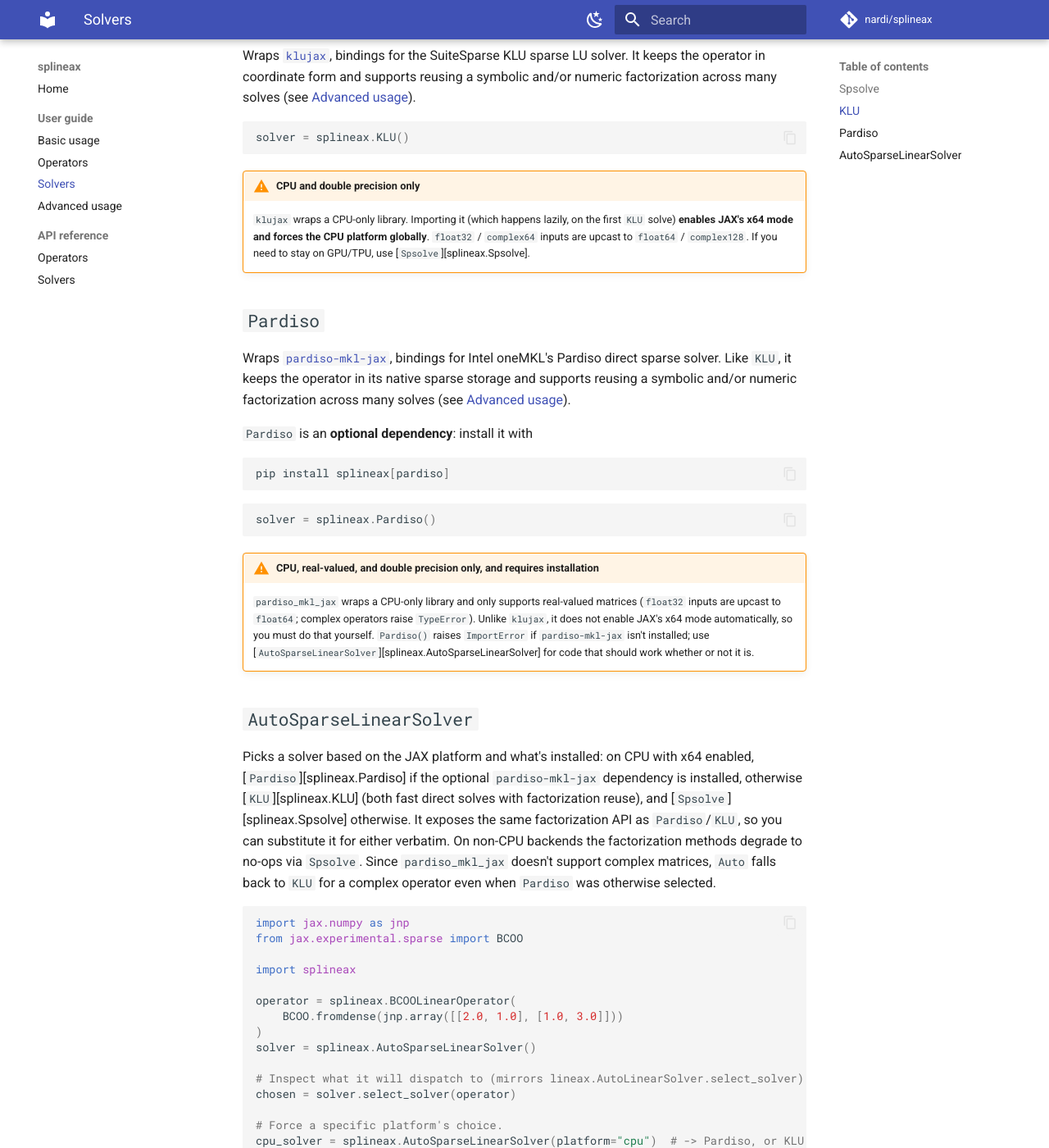
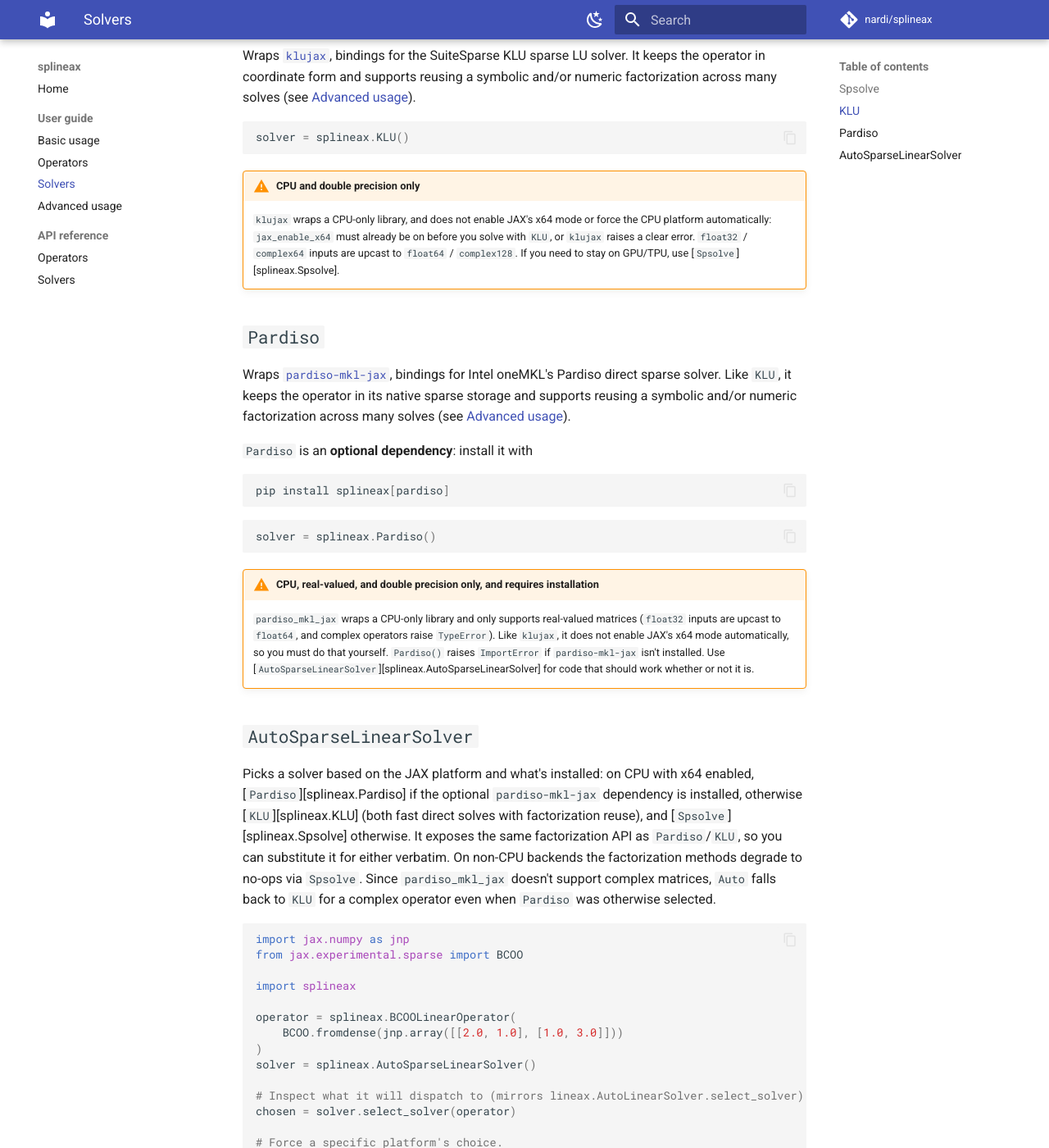
Before and after one commit to nardi/splineax, an MkDocs documentation site: the page built from docs/guide/solvers.md, in a window 1280 px wide and 1400 px high, scrolled down 1102 px. Shown: the whole window at 82% size. Built offline with MkDocs 1.6.1 and Material for MkDocs 9.7.7, drawn with Linux system fonts in a browser that asks for light colours; comment, search, counter and statistics services are not loaded.

Commit message:
feat: Scope x64 explicitly instead of relying on klujax
klujax no longer turns on JAX's x64 mode as an import side effect, and instead requires
the caller to have enabled it, matching pardiso_mkl_jax. A shared enable_x64 fixture now
wraps every test that solves through KLU or Pardiso, and the docs and docstrings that
described the old auto-enabling behaviour are corrected.

```diff
--- a/docs/guide/solvers.md
+++ b/docs/guide/solvers.md
@@ -44,10 +44,11 @@
 
 !!! warning "CPU and double precision only"
 
-    `klujax` wraps a CPU-only library. Importing it (which happens lazily, on the first
-    `KLU` solve) **enables JAX's x64 mode and forces the CPU platform globally**.
-    `float32` / `complex64` inputs are upcast to `float64` / `complex128`. If you need to
-    stay on GPU/TPU, use [`Spsolve`][splineax.Spsolve].
+    `klujax` wraps a CPU-only library, and does not enable JAX's x64 mode or force the
+    CPU platform automatically: `jax_enable_x64` must already be on before you solve
+    with `KLU`, or `klujax` raises a clear error. `float32` / `complex64` inputs are
+    upcast to `float64` / `complex128`. If you need to stay on GPU/TPU, use
+    [`Spsolve`][splineax.Spsolve].
 
 ## `Pardiso`
 
@@ -69,11 +70,11 @@
 !!! warning "CPU, real-valued, and double precision only, and requires installation"
 
     `pardiso_mkl_jax` wraps a CPU-only library and only supports real-valued matrices
-    (`float32` inputs are upcast to `float64`; complex operators raise `TypeError`).
-    Unlike `klujax`, it does not enable JAX's x64 mode automatically, so you must do
-    that yourself. `Pardiso()` raises `ImportError` if `pardiso-mkl-jax` isn't
-    installed; use [`AutoSparseLinearSolver`][splineax.AutoSparseLinearSolver] for code
-    that should work whether or not it is.
+    (`float32` inputs are upcast to `float64`, and complex operators raise `TypeError`).
+    Like `klujax`, it does not enable JAX's x64 mode automatically, so you must do that
+    yourself. `Pardiso()` raises `ImportError` if `pardiso-mkl-jax` isn't installed. Use
+    [`AutoSparseLinearSolver`][splineax.AutoSparseLinearSolver] for code that should work
+    whether or not it is.
 
 ## `AutoSparseLinearSolver`
 
```
Also changed, not shown: 8 other files.
